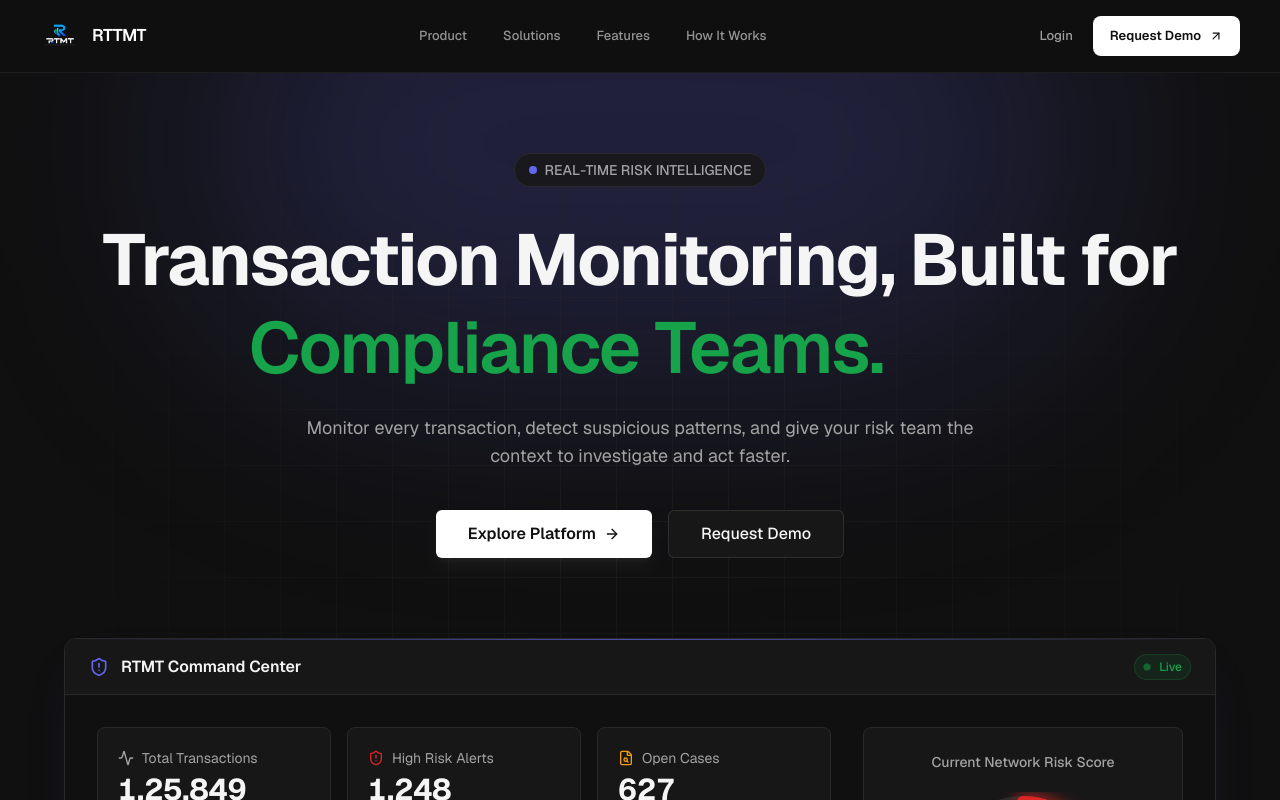
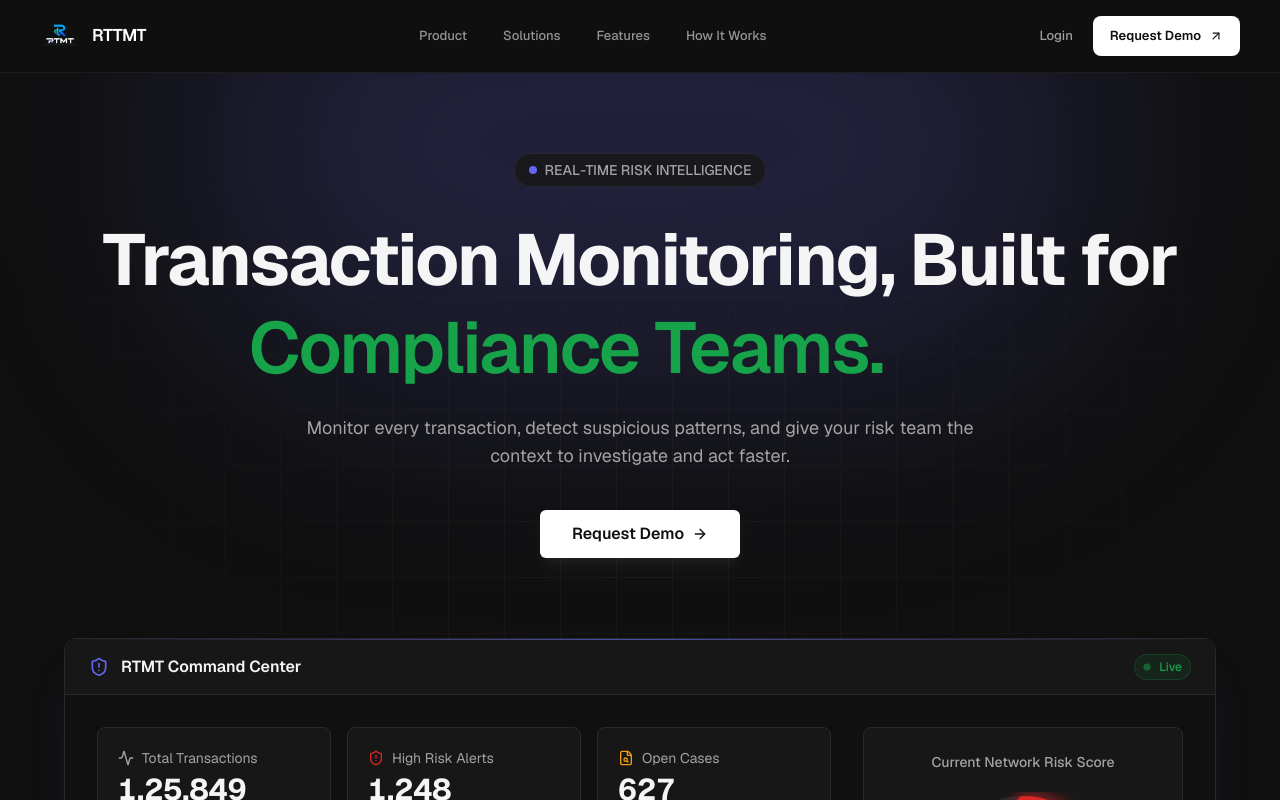
Before and after one commit to 0xkid-root/RTTMT-Ui, a Next.js app: page / in a window 1280 px wide. Shown: the top 800 px of the page. Built offline with nearby package versions, Linux system fonts and the light colour scheme.

Commit message:
feat(landing): update hero section to feature a single primary CTA

```diff
--- a/src/features/landing/components/sections/hero-section.tsx
+++ b/src/features/landing/components/sections/hero-section.tsx
@@ -257,11 +257,8 @@ export function HeroSection() {
 
         <div className="flex flex-col sm:flex-row gap-4 mb-20">
           <button className="group h-12 px-8 rounded-md bg-white text-[#101010] font-semibold shadow-lg shadow-white/5 hover:bg-white/90 transition-all flex items-center justify-center gap-2 focus-visible:outline-none focus-visible:ring-2 focus-visible:ring-white focus-visible:ring-offset-2 focus-visible:ring-offset-background">
-            Explore Platform
+            Request Demo
             <ArrowRight className="w-4 h-4 transition-transform group-hover:translate-x-1" />
-          </button>
-          <button className="h-12 px-8 rounded-md bg-surface border border-white/10 text-foreground font-medium hover:bg-surface-elevated transition-colors focus-visible:outline-none focus-visible:ring-2 focus-visible:ring-white">
-            Request Demo
           </button>
         </div>
 
```
